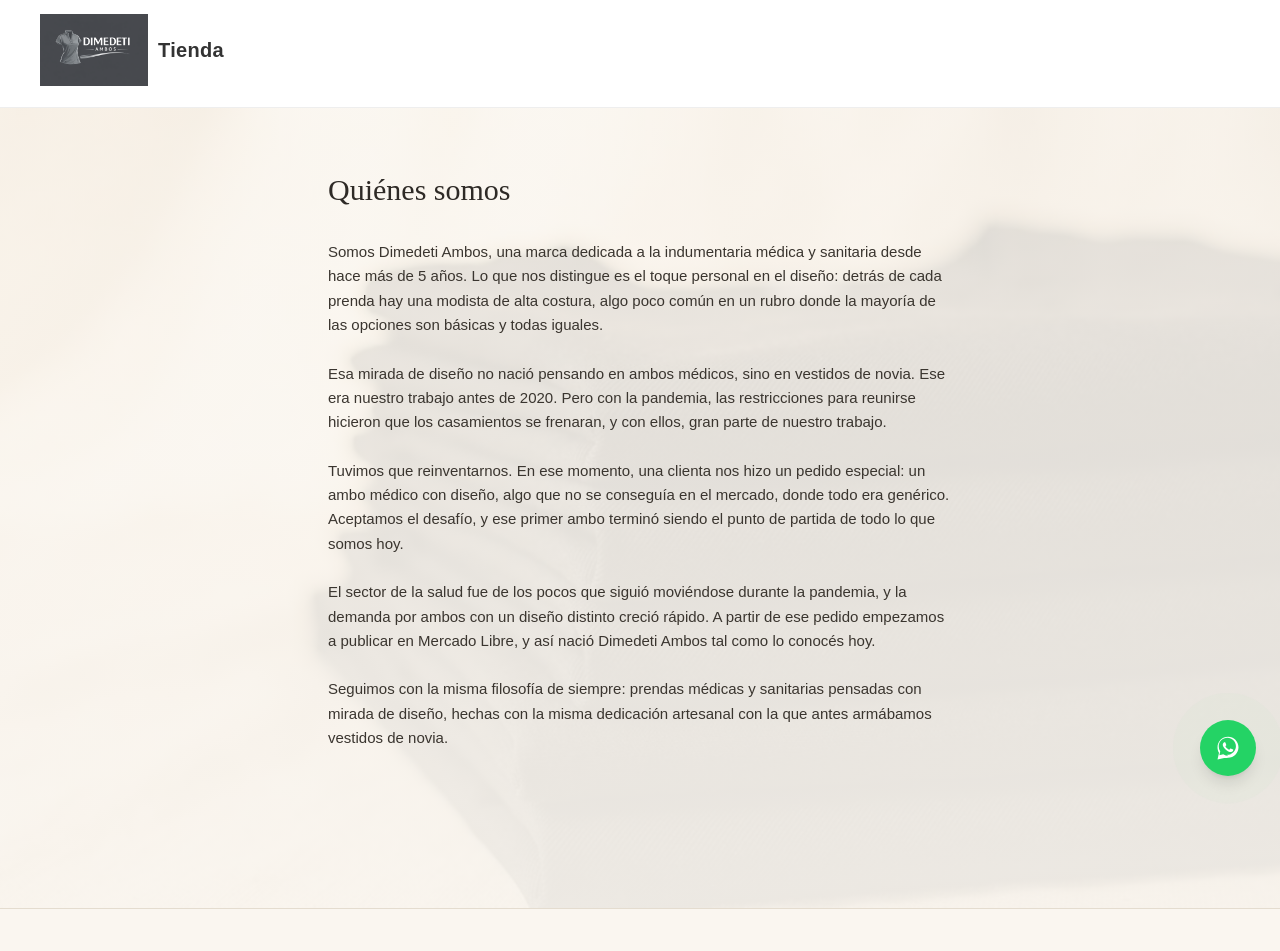
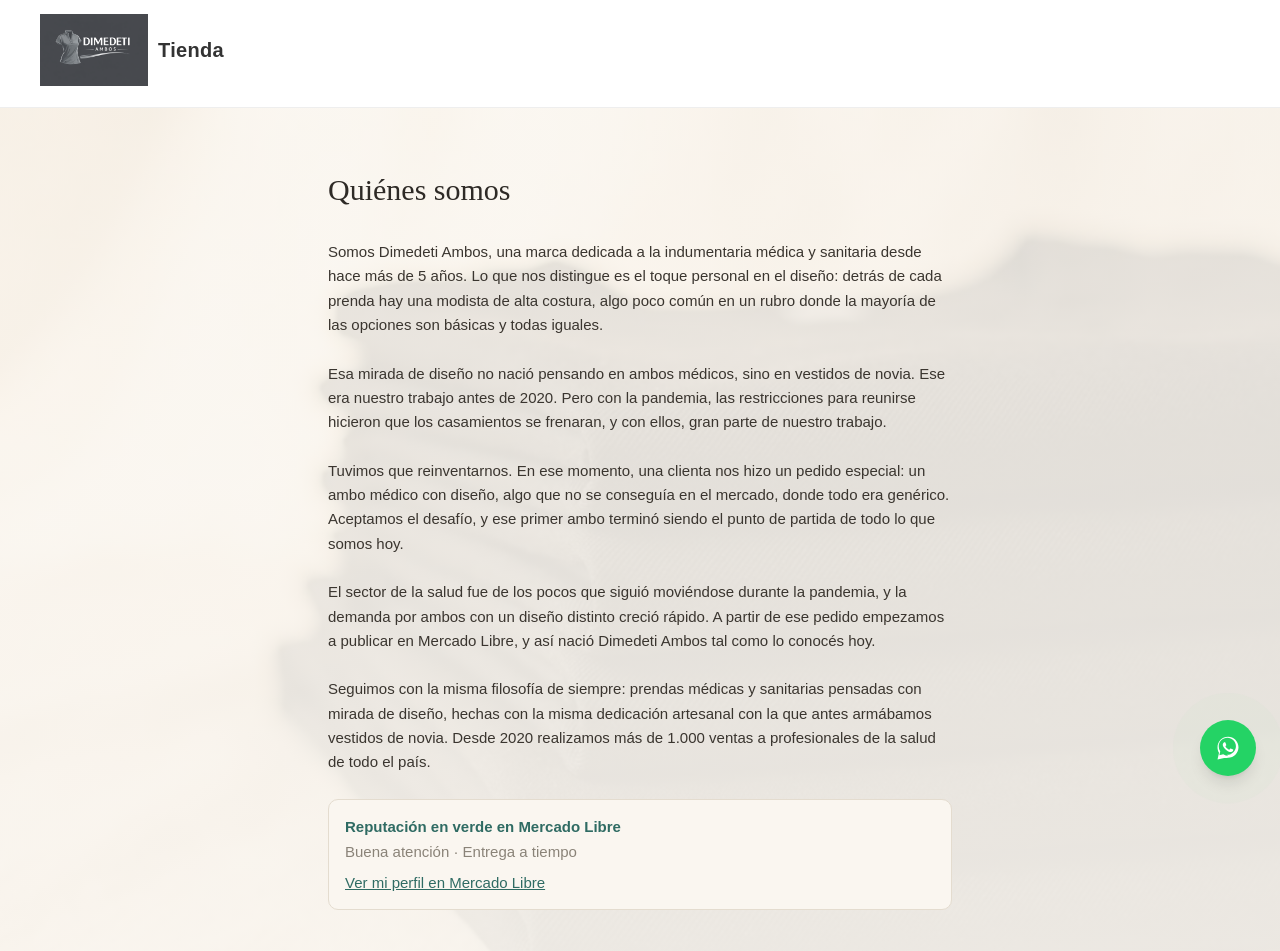
Before and after one commit to Abelbriannygaard/mi-tienda, a Next.js app: page /quienes-somos in a window 1280 px wide. Shown: the top 951 px of the page. Built offline with nearby package versions, Linux system fonts and the light colour scheme; no server answers.

Commit message:
Reputación de ML y ventas históricas en Quiénes somos

```diff
--- /dev/null
+++ b/src/app/quienes-somos/ReputacionML.jsx
@@ -0,0 +1,34 @@
+// Datos tomados del perfil público de Mercado Libre.
+// Actualizá estos valores si cambian: un dato desactualizado resta confianza.
+const PERFIL_ML_URL = 'https://www.mercadolibre.com.ar/pagina/dimedetiambos'
+const TITULO_TEXTO = 'Reputación en verde en Mercado Libre'
+const DETALLES_TEXTO = 'Buena atención · Entrega a tiempo'
+
+export default function ReputacionML() {
+  return (
+    <div
+      style={{
+        padding: '16px',
+        margin: '20px 0',
+        background: '#FAF6F0',
+        border: '1px solid #E4DCCF',
+        borderRadius: 10,
+        color: '#2E2A26',
+        lineHeight: 1.4,
+      }}
+    >
+      <p style={{ margin: 0, fontWeight: 'bold', color: '#2F6B63' }}>
+        {TITULO_TEXTO}
+      </p>
+      <p style={{ margin: '4px 0 10px', color: '#8A8378' }}>{DETALLES_TEXTO}</p>
+      <a
+        href={PERFIL_ML_URL}
+        target="_blank"
+        rel="noopener noreferrer"
+        style={{ color: '#2F6B63', textDecoration: 'underline' }}
+      >
+        Ver mi perfil en Mercado Libre
+      </a>
+    </div>
+  )
+}
--- a/src/app/quienes-somos/page.js
+++ b/src/app/quienes-somos/page.js
@@ -1,3 +1,5 @@
+import ReputacionML from './ReputacionML'
+
 export const metadata = {
   title: 'Quiénes somos | Dimedeti Ambos',
 }
@@ -49,8 +51,11 @@ export default function QuienesSomos() {
         <p>
           Seguimos con la misma filosofía de siempre: prendas médicas y sanitarias pensadas
           con mirada de diseño, hechas con la misma dedicación artesanal con la que antes
-          armábamos vestidos de novia.
+          armábamos vestidos de novia. Desde 2020 realizamos más de 1.000 ventas a
+          profesionales de la salud de todo el país.
         </p>
+
+        <ReputacionML />
       </div>
       </div>
     </main>
```
